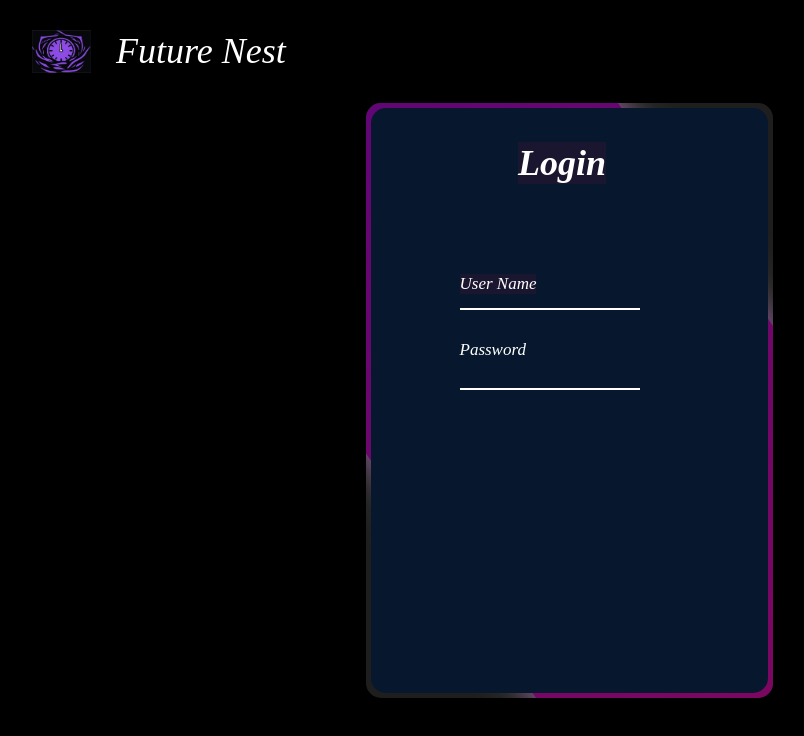
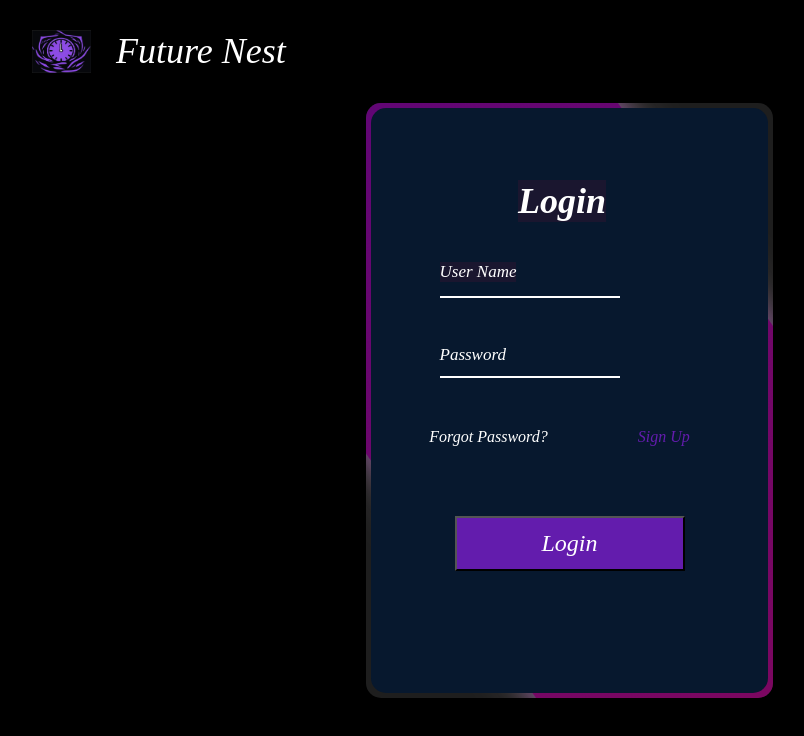
Before and after one commit to Hayat373/futureNest, a React (Create React App) app: page /login in a window 1280 px wide. Shown: the top 736 px of the page, without its empty margins (18-822 px from the left). Built offline with nearby package versions, Linux system fonts and the light colour scheme.

Commit message:
login-page-button

```diff
--- a/src/components/login.js
+++ b/src/components/login.js
@@ -10,10 +10,17 @@ const Login=()=>{
     <input type="text" className="form_field" placeholder="User Name" required />
     <label htmlFor="name" className="form_label">User Name</label>
     <br/>
-    <input id="passwordinput"type="password" className="form_field" placeholder="password" required />
+    <input  id="passwordinput"type="password" className="form_field" placeholder="password" required />
     <label id="password" htmlFor="password" className="form_label">Password</label>
 
 </div>
+
+ <div className="links">
+                <a href="#" className="link">Forgot Password?</a>
+                <a  id="sign" href="#" className="link">Sign Up</a>
+            </div>
+
+             <button className="submit_button">Login</button>
 
 
         </div>
--- a/src/css/login.css
+++ b/src/css/login.css
@@ -60,12 +60,12 @@
     color: white;
        z-index: 4;
        background-color: #1a162f;
-       margin-top: -400px;
+       margin-top: -250px;
 }
 .form_group{
     position: relative;
-    top:70px;
-    left:-20px;
+    top:20px;
+    left:-40px;
     padding: 20px 0 0;
     width: 100%;
     height: auto;
@@ -75,8 +75,8 @@
     background-color: transparent;
 
 }
-.form_field,
-#passwordinput{
+.form_field
+{
     font-family: 'Instrument Serif';
     width: 100%;
     border: none;
@@ -92,6 +92,7 @@
 }
 
 .form_field::placeholder
+
 {
     color: transparent;
 }
@@ -101,9 +102,10 @@
     cursor:text;
     top:20px;
 }
-.form_label{
+.form_label,
+#password{
     position: absolute;
-    top:10;
+    top:-2;
     left: 0;
     display: block;
     font-size: 17px;
@@ -113,7 +115,8 @@
     transition: 0.2s;
 }
 .form_field:focus,
-#passwordinput:focus{
+#passwordinput:focus
+{
     padding-bottom: 6px;
     font-weight: 700;
     border-width: 3px;
@@ -122,6 +125,7 @@
 }
 
 .form_field:focus~ .form_label
+
 {
     position: absolute;
     top:-10px;
@@ -129,18 +133,19 @@
     transition:0.2s;
     color:white;
     font-weight: 700;
-}.form_field:required, .form_field:invalid{
+}
+.form_field:required, .form_field:invalid{
     box-shadow: none;
 }
 
 #password{
     position: relative;
-    top:30px;
+    top:47px;
     background-color: transparent;
 }
 #password:focus{
      position: absolute;
-    top:-10px;
+    top:-1px;
     display: block;
     transition:0.2s;
     color:white;
@@ -164,9 +169,62 @@
 
 #passwordinput:focus~ .form_label{
     position: absolute;
-    top:-2px;
+    top:80px;
     display: block;
-    transition:0.2s;
+    transition: all 0.2s linear;
     color:white;
     font-weight: 700;
 }
+#passwordinput:not(:placeholder-shown) ~ .form_label,
+#password:valid ~ .form_label {
+
+    top: 80px;
+    font-size: 18px;
+    font-weight: normal;
+    font-style: italic;
+    transition: all 0.2s ease-in-out;
+}
+
+.links{
+    color:white;
+    z-index: 8;
+    position: relative;
+    top:130px;
+    left:-10px;
+    display: flex;
+    gap:90px;
+    background-color: transparent;
+}
+
+.links a{
+    background-color: transparent;
+    color:white;
+    text-decoration: none;
+    font-style: italic;
+    font-size: 16px;
+
+}
+.links a:hover{
+    color:#631CAD;
+}
+
+#sign{
+    color: #631cad;
+
+}
+
+#sign:hover{
+    color:white;
+}
+
+.submit_button{
+    z-index: 8;
+    width:230px;
+    height: 55px;
+    color: white;
+    position: relative;
+    top:200px;
+    font-style: italic;
+    font-size: 24px;
+    background-color: #631CAD;
+}
```
